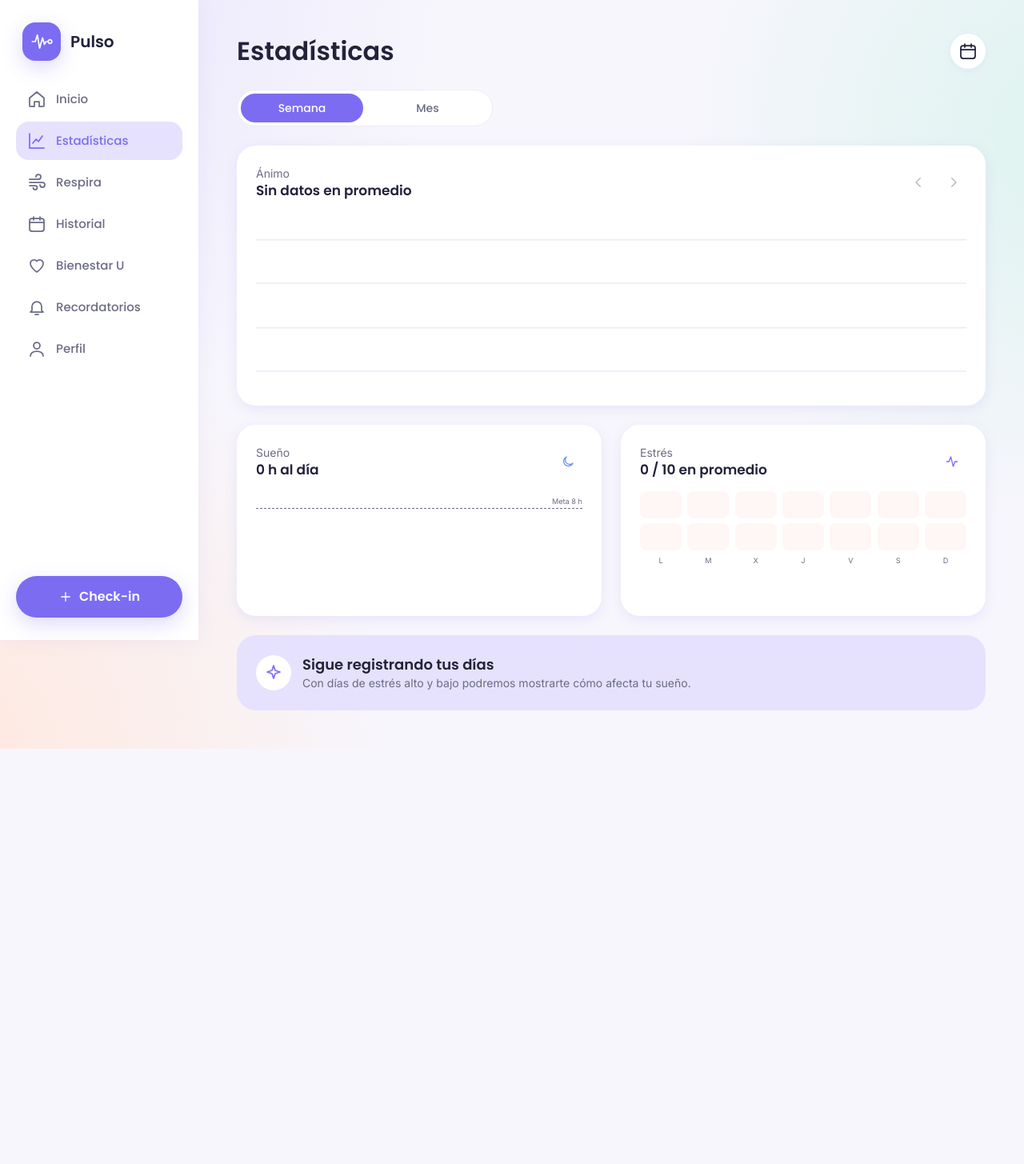
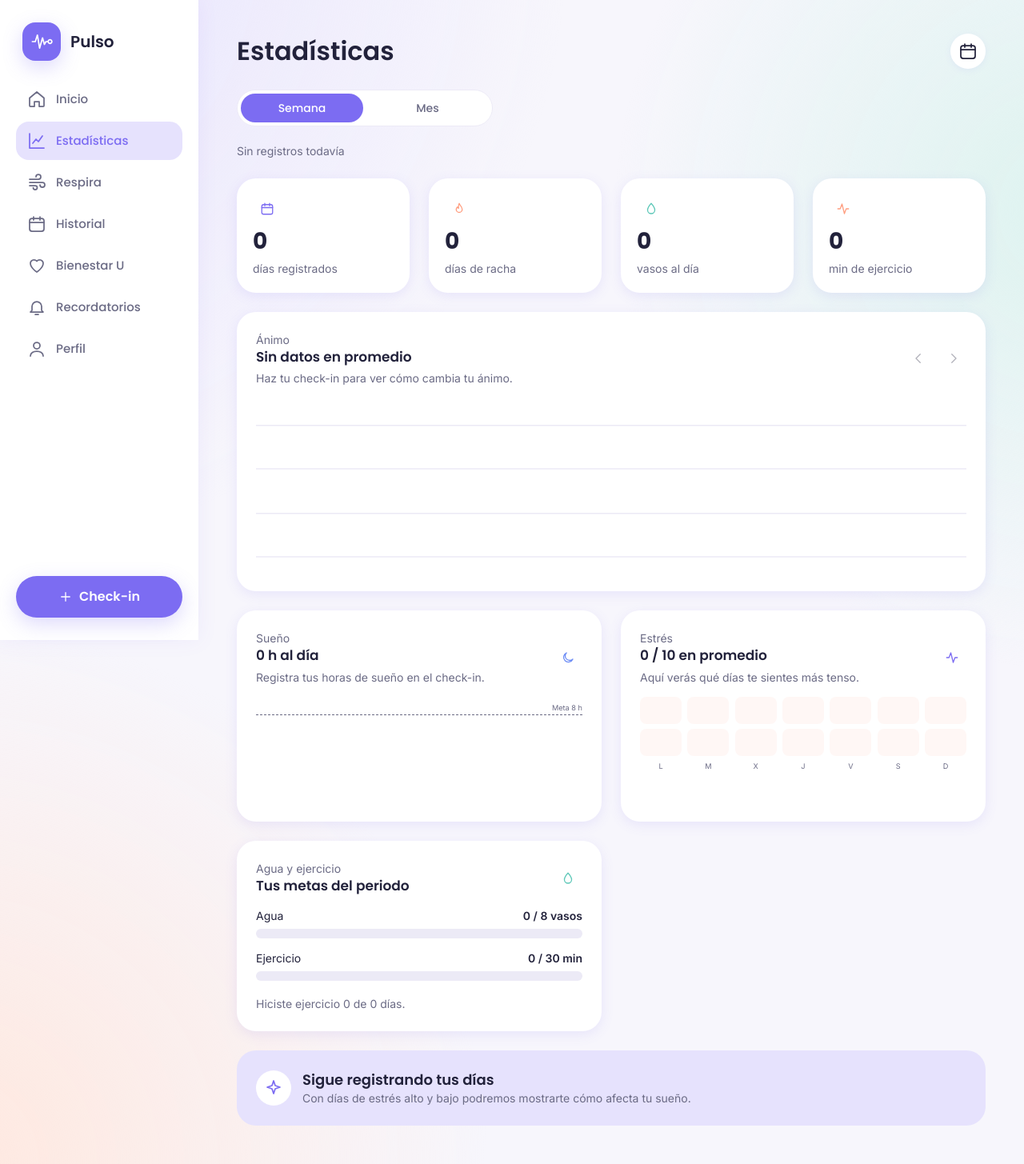
Before and after one commit to juangallardo19/Pulso, an Angular app: page /estadisticas in a window 1280 px wide. Shown: the whole page at 80% size. Before the commit the page ends 936 px from the top, so only its background shows below. Built offline with nearby package versions, Linux system fonts and the light colour scheme; sample sign-in values are in the browser's storage.

Commit message:
feat(estadisticas): resumen del periodo, metas de agua y ejercicio y frases que explican cada dato

```diff
--- a/src/app/pages/stats/stats.html
+++ b/src/app/pages/stats/stats.html
@@ -4,7 +4,7 @@
   <div class="page-inner">
     <header class="page-header">
       <h1>Estadísticas</h1>
-      <a routerLink="/historial" class="icon-btn" aria-label="Acción"
+      <a routerLink="/historial" class="icon-btn" aria-label="Ver historial"
         ><span class="icon i-calendar"></span
       ></a>
     </header>
@@ -22,6 +22,32 @@
       </button>
     </div>
 
+    <p class="rango">{{ rangoTexto() }}</p>
+
+    <!-- Resumen del periodo -->
+    <section class="resumen">
+      <article class="card kpi lift">
+        <span class="bubble sm bg-lav"><span class="icon sm i-calendar c-primary"></span></span>
+        <span class="metric">{{ registros().length }}</span>
+        <p class="small">días registrados</p>
+      </article>
+      <article class="card kpi lift">
+        <span class="bubble sm bg-coral"><span class="icon sm i-flame c-accent"></span></span>
+        <span class="metric">{{ racha }}</span>
+        <p class="small">días de racha</p>
+      </article>
+      <article class="card kpi lift">
+        <span class="bubble sm bg-mint"><span class="icon sm i-droplet c-secondary"></span></span>
+        <span class="metric">{{ aguaPromedio() }}</span>
+        <p class="small">vasos al día</p>
+      </article>
+      <article class="card kpi lift">
+        <span class="bubble sm bg-coral"><span class="icon sm i-activity c-accent"></span></span>
+        <span class="metric">{{ ejercicioTotal() }}</span>
+        <p class="small">min de ejercicio</p>
+      </article>
+    </section>
+
     <section class="stats-grid">
       <!-- Ánimo de la semana -->
       <article class="card mood-card">
@@ -29,6 +55,7 @@
           <div>
             <p class="small">Ánimo</p>
             <h3>{{ animoPromedio() }} en promedio</h3>
+            <p class="small explica">{{ explicacionAnimo() }}</p>
           </div>
           <div class="row arrows">
             <button
@@ -79,6 +106,7 @@
           <div>
             <p class="small">Sueño</p>
             <h3>{{ suenoPromedio() }} al día</h3>
+            <p class="small explica">{{ explicacionSueno() }}</p>
           </div>
           <span class="bubble sm bg-blue"><span class="icon sm i-moon c-sleep"></span></span>
         </div>
@@ -99,6 +127,7 @@
           <div>
             <p class="small">Estrés</p>
             <h3>{{ estresPromedio() }} / 10 en promedio</h3>
+            <p class="small explica">{{ explicacionEstres() }}</p>
           </div>
           <span class="bubble sm bg-lav"><span class="icon sm i-activity c-primary"></span></span>
         </div>
@@ -108,6 +137,36 @@
             ><span [style.opacity]="opacidadMaxima(i)"></span><small>{{ dia }}</small>
           </div>
         </div>
+      </article>
+
+      <!-- Agua y ejercicio frente a las metas -->
+      <article class="card metas-card">
+        <div class="section-title">
+          <div>
+            <p class="small">Agua y ejercicio</p>
+            <h3>Tus metas del periodo</h3>
+          </div>
+          <span class="bubble sm bg-mint"><span class="icon sm i-droplet c-secondary"></span></span>
+        </div>
+        <div class="progreso">
+          <div class="progreso-titulo">
+            <span>Agua</span>
+            <strong>{{ aguaPromedio() }} / {{ metaAgua }} vasos</strong>
+          </div>
+          <div class="barra"><span class="agua" [style.width.%]="avanceAgua()"></span></div>
+        </div>
+        <div class="progreso">
+          <div class="progreso-titulo">
+            <span>Ejercicio</span>
+            <strong>{{ ejercicioPromedio() }} / {{ metaEjercicio }} min</strong>
+          </div>
+          <div class="barra">
+            <span class="ejercicio" [style.width.%]="avanceEjercicio()"></span>
+          </div>
+        </div>
+        <p class="small explica">
+          Hiciste ejercicio {{ diasConEjercicio() }} de {{ registros().length }} días.
+        </p>
       </article>
 
       <!-- Hallazgo -->
--- a/src/app/pages/stats/stats.scss
+++ b/src/app/pages/stats/stats.scss
@@ -216,3 +216,86 @@
   opacity: 0.35;
   pointer-events: none;
 }
+
+/* Fechas del periodo que se está viendo */
+.rango {
+  margin: -4px 0 0;
+  color: var(--muted);
+  font-size: 0.875rem;
+}
+
+/* Resumen: cuatro números grandes */
+.resumen {
+  display: grid;
+  grid-template-columns: repeat(2, 1fr);
+  gap: 12px;
+}
+
+.kpi {
+  display: flex;
+  flex-direction: column;
+  gap: 6px;
+  padding: 16px;
+}
+
+.kpi .metric {
+  font-size: 1.75rem;
+}
+
+/* Frase debajo del título de cada tarjeta */
+.explica {
+  margin-top: 4px;
+  color: var(--muted);
+}
+
+/* Barras de progreso de agua y ejercicio */
+.metas-card {
+  display: flex;
+  flex-direction: column;
+  gap: 14px;
+}
+
+.progreso {
+  display: flex;
+  flex-direction: column;
+  gap: 6px;
+}
+
+.progreso-titulo {
+  display: flex;
+  justify-content: space-between;
+  font-size: 0.875rem;
+}
+
+.barra {
+  height: 12px;
+  border-radius: 999px;
+  background: var(--line);
+  overflow: hidden;
+}
+
+.barra span {
+  display: block;
+  height: 100%;
+  border-radius: 999px;
+  transition: width 0.6s ease;
+}
+
+.barra .agua {
+  background: var(--secondary);
+}
+
+.barra .ejercicio {
+  background: var(--accent);
+}
+
+@media (min-width: 1024px) {
+  .resumen {
+    grid-template-columns: repeat(4, 1fr);
+    gap: 24px;
+  }
+
+  .kpi {
+    padding: 20px;
+  }
+}
--- a/src/app/pages/stats/stats.ts
+++ b/src/app/pages/stats/stats.ts
@@ -2,7 +2,7 @@ import { Component, signal } from '@angular/core';
 import { CommonModule } from '@angular/common';
 import { RouterLink } from '@angular/router';
 import { NavBar } from '../../components/nav-bar/nav-bar';
-import { CheckinEntry } from '../../models/checkin.model';
+import { calcularRacha, CheckinEntry } from '../../models/checkin.model';
 import { MOODS } from '../../models/mood.model';
 
 @Component({
@@ -16,7 +16,11 @@ export class Stats {
   historial: CheckinEntry[] = (
     JSON.parse(localStorage.getItem('pulso-historial') ?? '[]') as CheckinEntry[]
   ).sort((a, b) => a.date.localeCompare(b.date));
-  metaSueno: number = JSON.parse(localStorage.getItem('pulso-goals') ?? '{}').sleepHours ?? 8;
+  private metas = JSON.parse(localStorage.getItem('pulso-goals') ?? '{}');
+  metaSueno: number = this.metas.sleepHours ?? 8;
+  metaAgua: number = this.metas.waterGlasses ?? 8;
+  metaEjercicio: number = this.metas.exerciseMinutes ?? 30;
+  racha = calcularRacha(this.historial);
 
   periodo = signal<'semana' | 'mes'>('semana');
   // 0 = los registros más recientes, 1 = el bloque anterior, etc.
@@ -168,4 +172,96 @@ export class Stats {
   estresPromedio() {
     return Math.round(this.promedio('stress') * 10) / 10;
   }
+
+  // ---------- Resumen del periodo ----------
+
+  // "5 nov – 11 nov" (las fechas del primer y del último registro que se ven)
+  rangoTexto() {
+    const lista = this.registros();
+    if (lista.length === 0) return 'Sin registros todavía';
+    // "5 nov" (sin el "de" ni el punto que agrega el navegador)
+    const corta = (fecha: string) => {
+      const dia = new Date(fecha + 'T00:00');
+      const mes = dia.toLocaleDateString('es-CO', { month: 'short' }).replace('.', '');
+      return dia.getDate() + ' ' + mes;
+    };
+    const inicio = corta(lista[0].date);
+    const fin = corta(lista[lista.length - 1].date);
+    return inicio === fin ? inicio : inicio + ' – ' + fin;
+  }
+
+  aguaPromedio() {
+    return Math.round(this.promedio('water') * 10) / 10;
+  }
+
+  avanceAgua() {
+    return Math.min(100, Math.round((this.promedio('water') / this.metaAgua) * 100));
+  }
+
+  ejercicioPromedio() {
+    return Math.round(this.promedio('exerciseMinutes'));
+  }
+
+  avanceEjercicio() {
+    const meta = this.metaEjercicio || 1;
+    return Math.min(100, Math.round((this.promedio('exerciseMinutes') / meta) * 100));
+  }
+
+  ejercicioTotal() {
+    return this.registros().reduce((suma, d) => suma + d.exerciseMinutes, 0);
+  }
+
+  diasConEjercicio() {
+    return this.registros().filter((d) => d.exerciseMinutes > 0).length;
+  }
+
+  // ---------- Frases que explican cada tarjeta ----------
+
+  // El valor que más se repite en una lista (y cuántas veces)
+  private masFrecuente<T>(valores: T[]): { valor: T; veces: number } | null {
+    const conteo = new Map<T, number>();
+    valores.forEach((v) => conteo.set(v, (conteo.get(v) ?? 0) + 1));
+    let mejor: { valor: T; veces: number } | null = null;
+    conteo.forEach((veces, valor) => {
+      if (!mejor || veces > mejor.veces) mejor = { valor, veces };
+    });
+    return mejor;
+  }
+
+  explicacionAnimo() {
+    const frecuente = this.masFrecuente(
+      this.registros()
+        .map((d) => d.mood)
+        .filter((m) => m > 0),
+    );
+    if (!frecuente) return 'Haz tu check-in para ver cómo cambia tu ánimo.';
+    const nombre = MOODS[frecuente.valor - 1]?.label.toLowerCase();
+    const dias = frecuente.veces === 1 ? '1 día' : frecuente.veces + ' días';
+    return 'Lo que más sentiste fue "' + nombre + '" (' + dias + ').';
+  }
+
+  explicacionSueno() {
+    const lista = this.registros().filter((d) => this.horas(d) > 0);
+    if (lista.length === 0) return 'Registra tus horas de sueño en el check-in.';
+    const cumplidos = lista.filter((d) => this.cumpleMeta(d)).length;
+    return (
+      'Llegaste a tu meta de ' +
+      this.metaSueno +
+      ' h en ' +
+      cumplidos +
+      ' de ' +
+      lista.length +
+      ' noches.'
+    );
+  }
+
+  explicacionEstres() {
+    const lista = this.registros();
+    if (lista.length === 0) return 'Aquí verás qué días te sientes más tenso.';
+    const peor = lista.reduce((a, b) => (b.stress > a.stress ? b : a));
+    const dia = new Date(peor.date + 'T00:00').toLocaleDateString('es-CO', { weekday: 'long' });
+    const causa = this.masFrecuente(lista.flatMap((d) => d.stressCauses));
+    const textoCausa = causa ? ' Lo que más te estresó: ' + causa.valor.toLowerCase() + '.' : '';
+    return 'Tu día más tenso fue el ' + dia + ' (' + peor.stress + '/10).' + textoCausa;
+  }
 }
```
Also changed, not shown: 1 other file (tests, documents, lock files or other folders).
